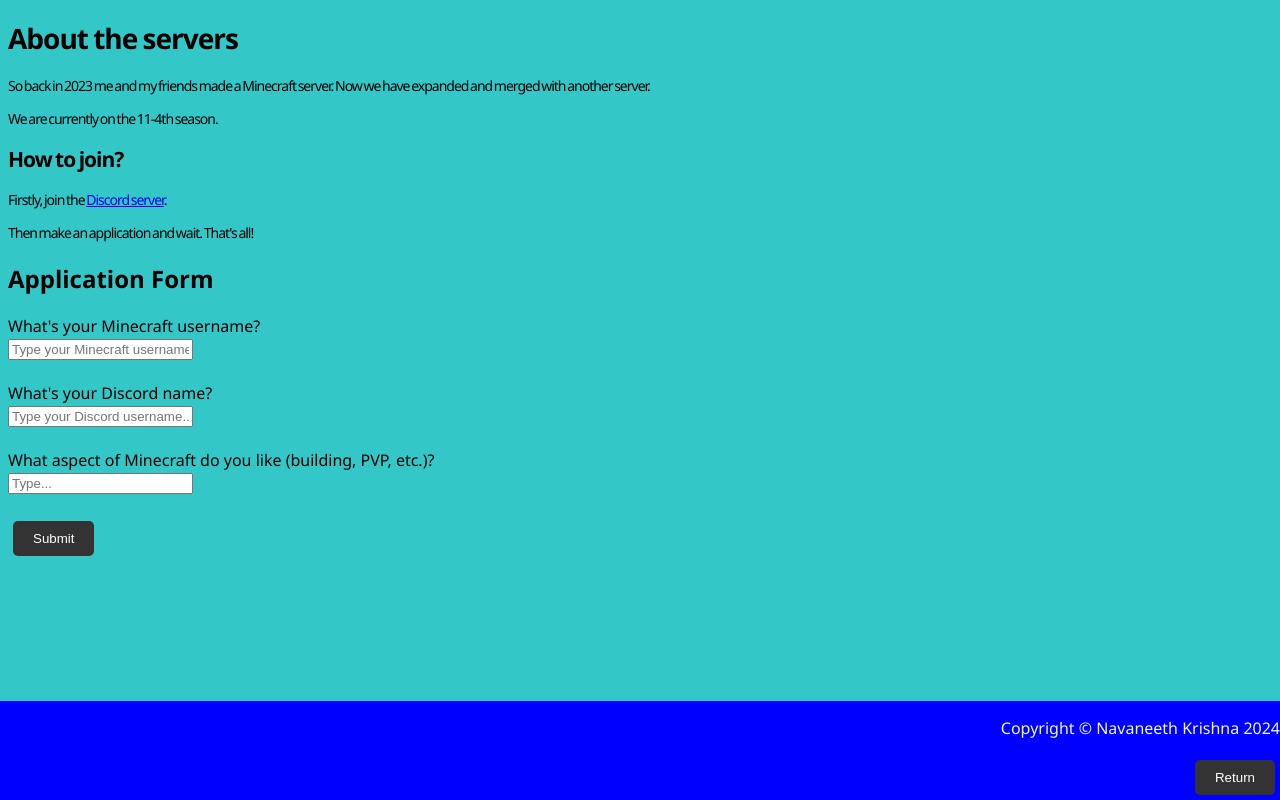
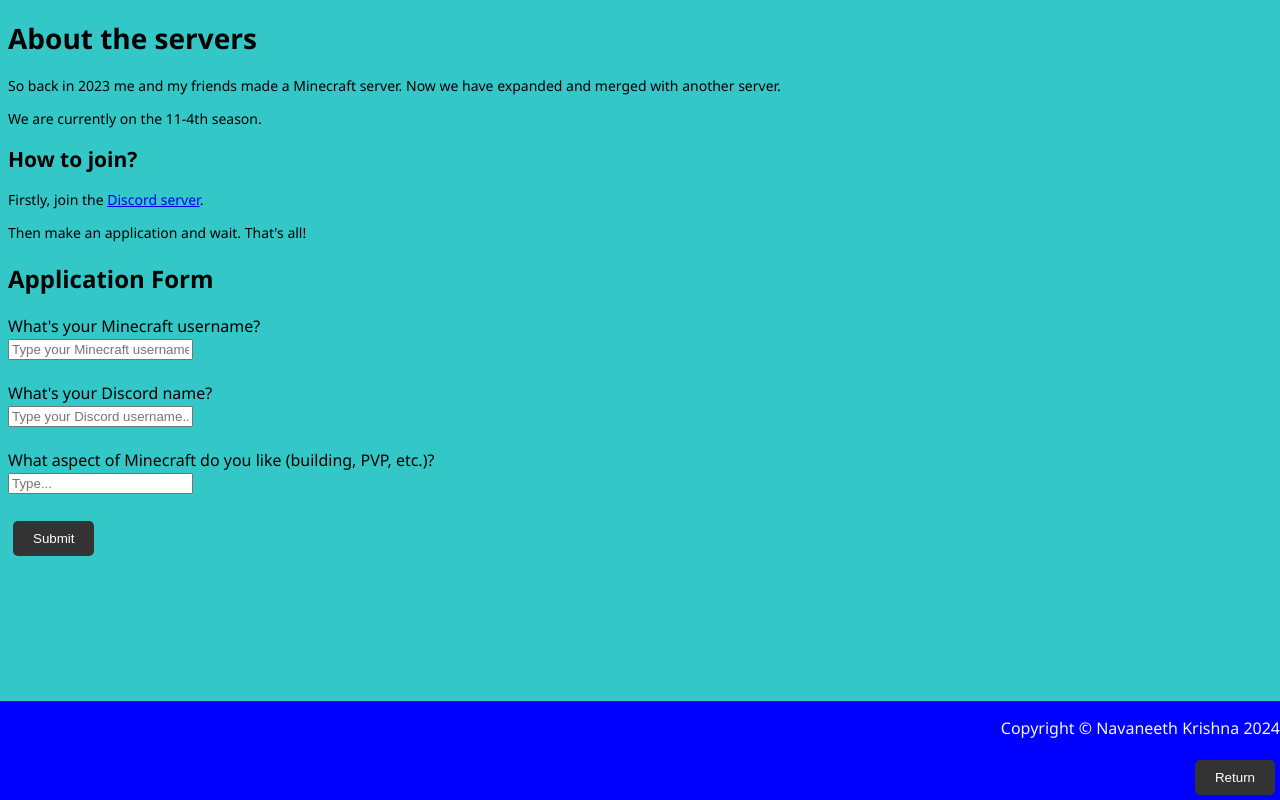
Before and after one commit to NavaneethKrishna551/NavaneethWebsite.github.io, a plain HTML site: page Servers-MC.html in a window 1280 px wide. Drawn offline with Linux system fonts and the light colour scheme.

```diff
--- a/Servers-MC.html
+++ b/Servers-MC.html
@@ -9,8 +9,8 @@
     #intro {
       text-align: left;
       font-size: 14px;
-      word-spacing: -1px;
-      letter-spacing: -1px;
+      word-spacing: 0;
+      letter-spacing: 0;
     }
   </style>
 </head>
```
